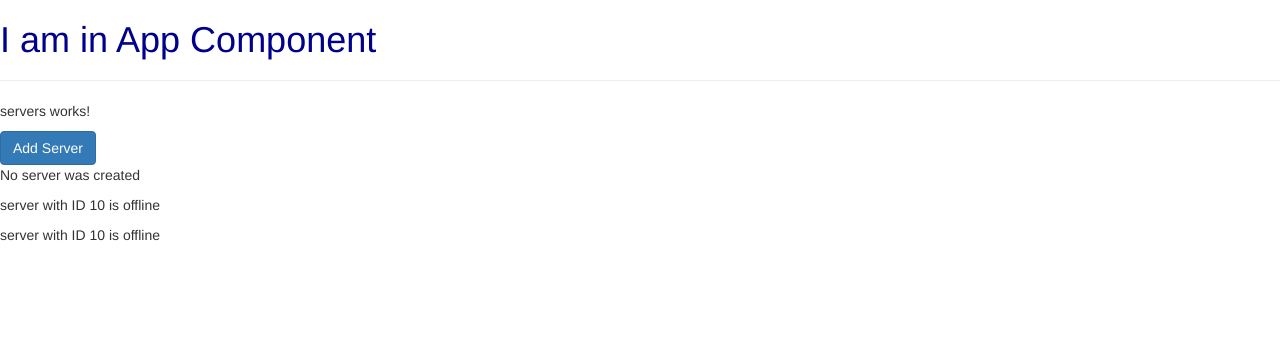
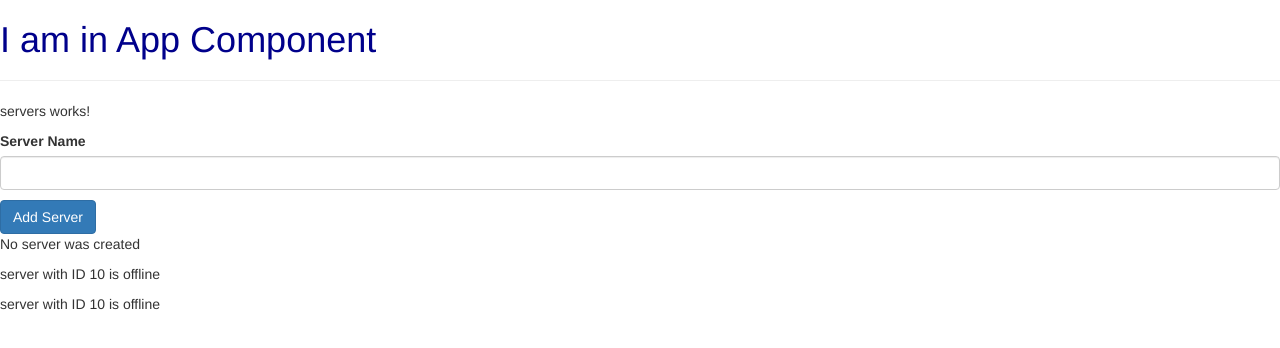
Before and after one commit to yashwanthanands/angular-tutorial, an Angular app in the folder angular-basics/: page / in a window 1280 px wide. Shown: the top 348 px of the page. Built offline with nearby package versions, Linux system fonts and the light colour scheme.

Commit message:
Added implementation for passing and using data with Event Binding (Input text)

```diff
--- a/angular-basics/src/app/servers/servers.component.html
+++ b/angular-basics/src/app/servers/servers.component.html
@@ -1,4 +1,10 @@
 <p>servers works!</p>
+<label>
+    Server Name
+</label>
+<input type="text" class="form-control"
+ (input) = "onUpdateServerName($event)">
+<p> {{ serverName }}</p>
 <button class="btn btn-primary"
 [disabled] = "!allowNewServer"
 (click) ="onCreateServer()">
--- a/angular-basics/src/app/servers/servers.component.ts
+++ b/angular-basics/src/app/servers/servers.component.ts
@@ -17,8 +17,10 @@
   styleUrls: ['./servers.component.css']
 })
 export class ServersComponent implements OnInit {
+
   allowNewServer = false;
-  serverCreationStatus = "No server was created";
+  serverCreationStatus = 'No server was created';
+  serverName ='';
   constructor() {
     setTimeout(() => {
       this.allowNewServer = true;
@@ -26,8 +28,12 @@
   }
 
   onCreateServer() {
-    this.serverCreationStatus = "Server was created";
+    this.serverCreationStatus = 'Server was created';
     return this.serverCreationStatus;
+  }
+
+  onUpdateServerName(event : any) {
+    this.serverName = event.target.value;
   }
 
   ngOnInit(): void {
```
